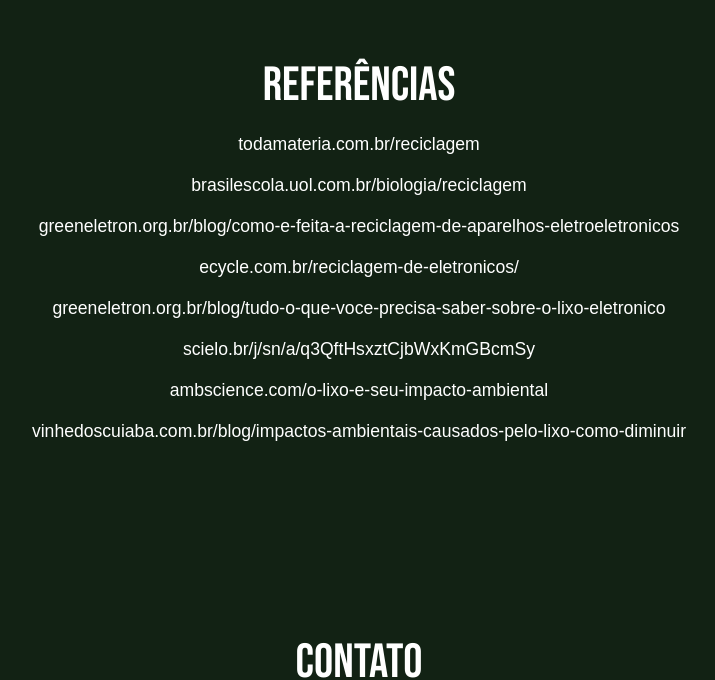
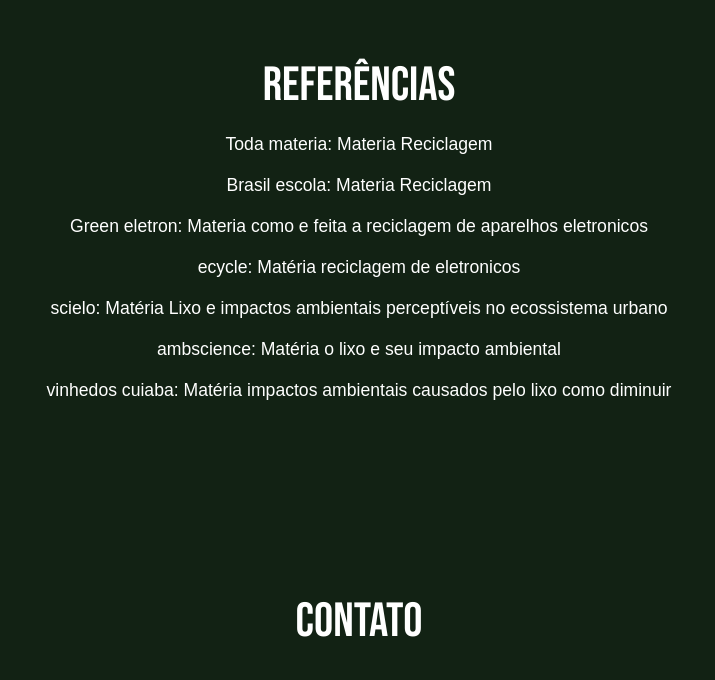
Before and after one commit to BrenoKitagawa/VivaVerde, a plain HTML site: page index.html in a window 1280 px wide. Shown: the part 7540-8220 px from the top of the page, without its empty margins (281-996 px from the left). Drawn offline with Linux system fonts and the light colour scheme.

Commit message:
ajustes de referencias

```diff
--- a/index.html
+++ b/index.html
@@ -266,22 +266,21 @@
     <div id="referencias">
         <h1>referências</h1>
 
-        <a href="https://www.todamateria.com.br/reciclagem" target="_blank">todamateria.com.br/reciclagem</a>
+        <a href="https://www.todamateria.com.br/reciclagem" target="_blank">Toda materia: Materia Reciclagem</a>
 
-        <a href="https://brasilescola.uol.com.br/biologia/reciclagem" target="_blank">brasilescola.uol.com.br/biologia/reciclagem</a>
+        <a href="https://brasilescola.uol.com.br/biologia/reciclagem" target="_blank">Brasil escola: Materia Reciclagem</a>
 
-    <a href="https://greeneletron.org.br/blog/como-e-feita-a-reciclagem-de-aparelhos-eletroeletronicos" target="_blank">greeneletron.org.br/blog/como-e-feita-a-reciclagem-de-aparelhos-eletroeletronicos</a>
-    <a href="https://www.ecycle.com.br/reciclagem-de-eletronicos/" target="_blank">ecycle.com.br/reciclagem-de-eletronicos/</a>
-    <a href="https://greeneletron.org.br/blog/tudo-o-que-voce-precisa-saber-sobre-o-lixo-eletronico" target="_blank">greeneletron.org.br/blog/tudo-o-que-voce-precisa-saber-sobre-o-lixo-eletronico</a>
+    <a href="https://greeneletron.org.br/blog/como-e-feita-a-reciclagem-de-aparelhos-eletroeletronicos" target="_blank">Green eletron: Materia como e feita a reciclagem de aparelhos eletronicos</a>
+    <a href="https://www.ecycle.com.br/reciclagem-de-eletronicos/" target="_blank">ecycle: Matéria reciclagem de eletronicos</a>
 
     <a href="https://www.scielo.br/j/sn/a/q3QftHsxztCjbWxKmGBcmSy
     " target="_blank">
-        scielo.br/j/sn/a/q3QftHsxztCjbWxKmGBcmSy
+        scielo: Matéria Lixo e impactos ambientais perceptíveis no ecossistema urbano
 
     </a>
-        <a href="https://ambscience.com/o-lixo-e-seu-impacto-ambiental" target="_blank">ambscience.com/o-lixo-e-seu-impacto-ambiental</a>
+        <a href="https://ambscience.com/o-lixo-e-seu-impacto-ambiental" target="_blank">ambscience: Matéria o lixo e seu impacto ambiental</a>
 
-    <a href="https://vinhedoscuiaba.com.br/blog/impactos-ambientais-causados-pelo-lixo-como-diminuir" target="_blank">vinhedoscuiaba.com.br/blog/impactos-ambientais-causados-pelo-lixo-como-diminuir</a>
+    <a href="https://vinhedoscuiaba.com.br/blog/impactos-ambientais-causados-pelo-lixo-como-diminuir" target="_blank">vinhedos cuiaba: Matéria impactos ambientais causados pelo lixo como diminuir</a>
 </div>
 
 
--- a/js/index.js
+++ b/js/index.js
@@ -1,5 +1,4 @@
 const inicio= document.getElementById('inicio')
-
 
 const header = document.getElementById("header")
 
@@ -38,7 +37,6 @@ menu.addEventListener('click',(e)=>{
 })
 
 
-
 ler.forEach(item=>{
 
     item.addEventListener('click',(e)=>{
@@ -57,8 +55,6 @@ ler.forEach(item=>{
     })
 })
 
-
-
 const pagina = document.querySelectorAll(".pagina")
 
 const observer= new IntersectionObserver((e)=>{
```
